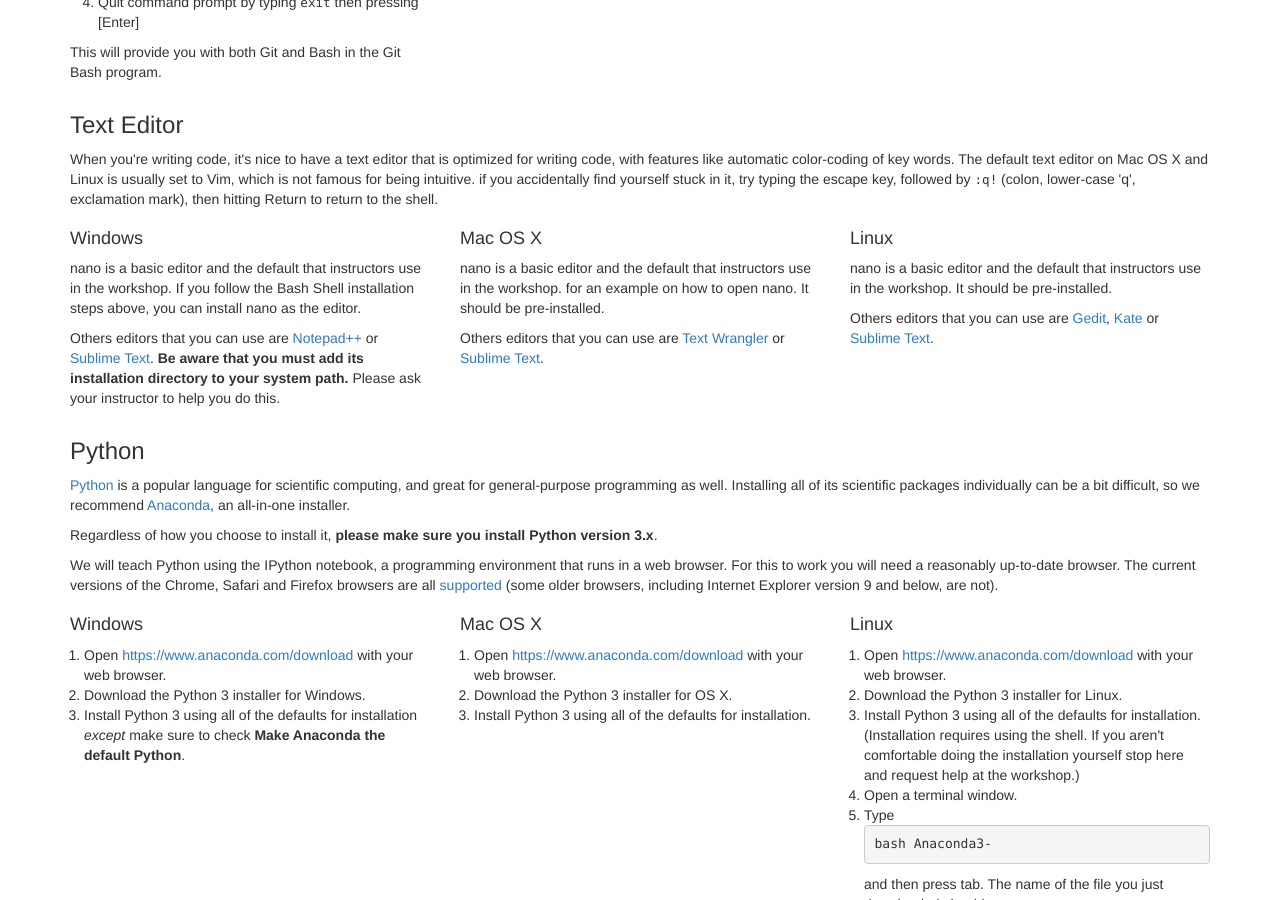
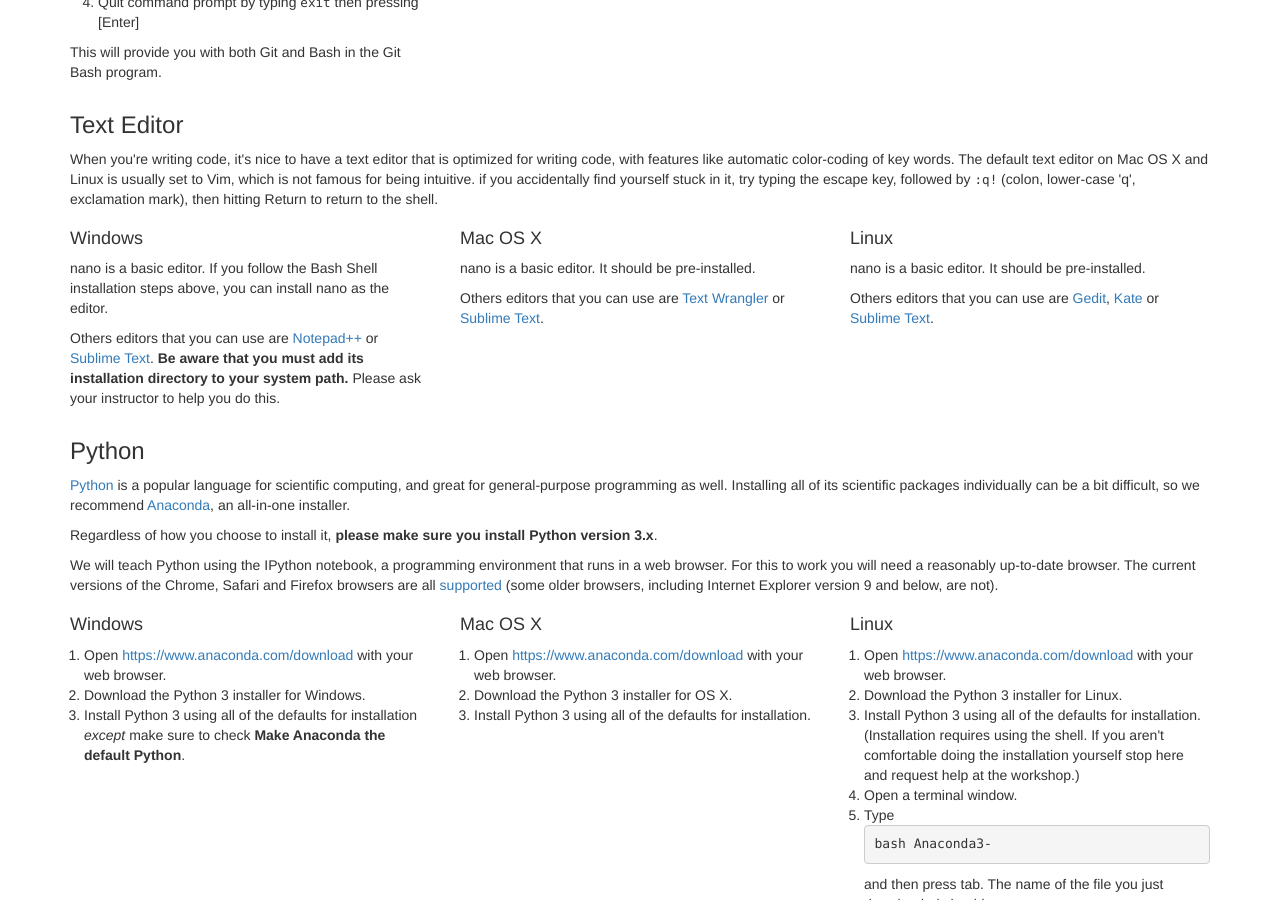
Before and after one commit to aliojjati/NuPhysics, a Jekyll site: the page built from index.html, in a window 1280 px wide and 900 px high, scrolled down 1179 px. Built offline with Jekyll 4.4.1, drawn with Linux system fonts in a browser that asks for light colours.

Commit message:
Update index.html

```diff
--- a/index.html
+++ b/index.html
@@ -531,7 +531,7 @@
       <h4 id="editor-windows">Windows</h4>
      <!-- <a href="https://www.youtube.com/watch?v=339AEqk9c-8">Video Tutorial</a> -->
       <p>
-        nano is a basic editor and the default that instructors use in the workshop.
+        nano is a basic editor.
         If you follow the Bash Shell installation steps above, you can install nano as the editor.
       </p>
       <p>
@@ -546,9 +546,9 @@
     <div class="col-md-4">
       <h4 id="editor-macosx">Mac OS X</h4>
       <p>
-        nano is a basic editor and the default that instructors use in the workshop.
+        nano is a basic editor.
         <!--See the Git installation <a href="https://www.youtube.com/watch?v=9LQhwETCdwY ">video tutorial</a> -->
-        for an example on how to open nano.
+
         It should be pre-installed.
       </p>
       <p>
@@ -560,7 +560,7 @@
     <div class="col-md-4">
       <h4 id="editor-linux">Linux</h4>
       <p>
-        nano is a basic editor and the default that instructors use in the workshop.
+        nano is a basic editor.
         It should be pre-installed.
       </p>
       <p>
```
